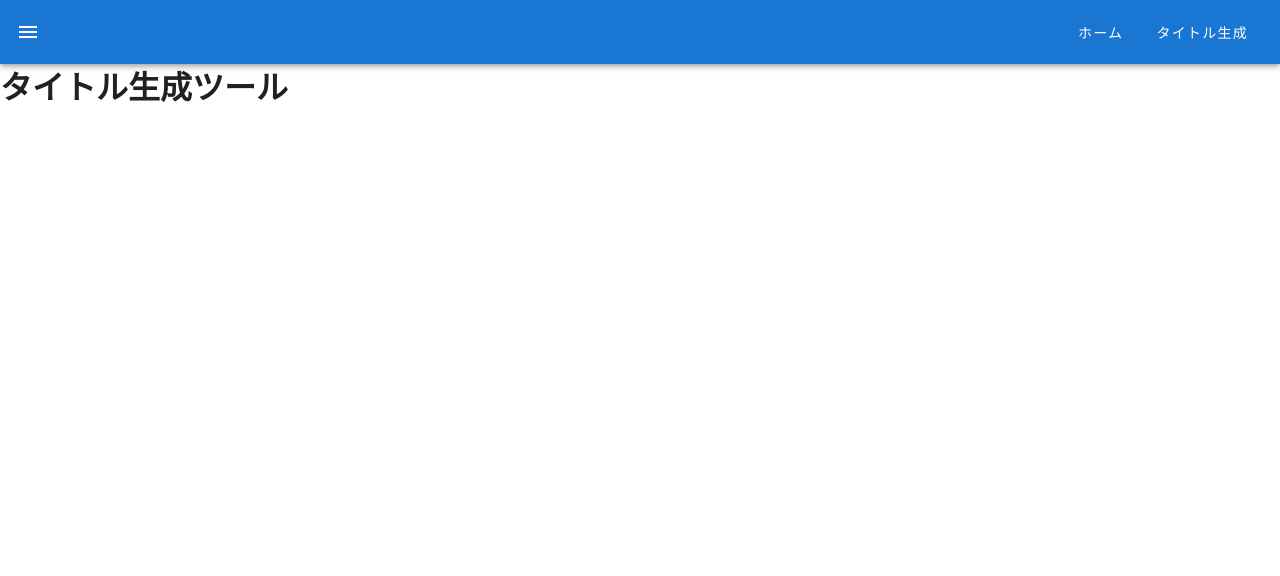
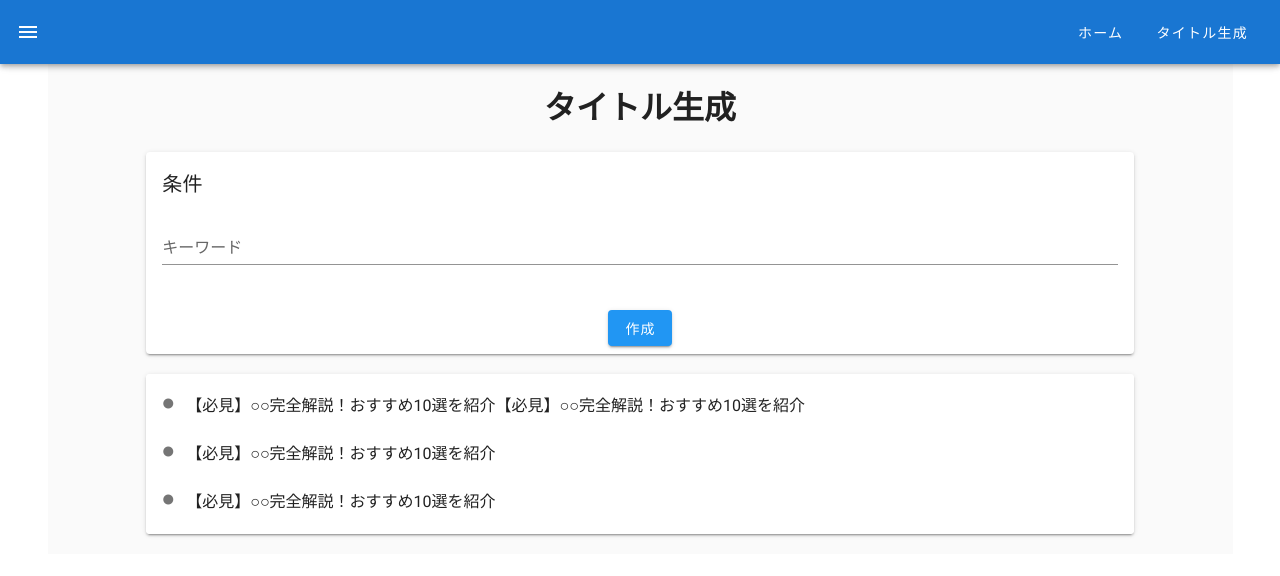
Before and after one commit to benzo-y/article-title-auto-creator, a Vue app: page /title_creater in a window 1280 px wide. Shown: the top 576 px of the page. Built offline with nearby package versions, Linux system fonts and the light colour scheme.

Commit message:
#4 タイトル生成画面のページレイアウトを仮実装

```diff
--- a/src/views/TitleCreater.vue
+++ b/src/views/TitleCreater.vue
@@ -1,7 +1,50 @@
 <template>
-  <div>
-    <h1>タイトル生成ツール</h1>
-  </div>
+  <v-container class="grey lighten-5">
+    <v-layout row wrap justify-center>
+      <v-flex lg12 xs12 mt-5 mb-5 class="text-center">
+        <h1>タイトル生成</h1>
+      </v-flex>
+      <v-flex lg10 xs10 mb-5>
+        <v-card>
+          <v-card-title>
+            条件
+          </v-card-title>
+            <v-card-text>
+            <v-form>
+              <v-text-field label="キーワード"></v-text-field>
+            </v-form>
+          </v-card-text>
+          <v-card-actions class="justify-center">
+            <v-btn color="info">作成</v-btn>
+          </v-card-actions>
+        </v-card>
+      </v-flex>
+      <v-flex lg10 xs10 mb-5>
+        <v-card>
+          <v-list>
+            <v-list-item>
+              <v-list-item-icon class="mr-0">
+                <v-icon x-small>mdi-checkbox-blank-circle</v-icon>
+              </v-list-item-icon>
+              <v-list-item-title>【必見】○○完全解説！おすすめ10選を紹介【必見】○○完全解説！おすすめ10選を紹介</v-list-item-title>
+            </v-list-item>
+            <v-list-item>
+              <v-list-item-icon class="mr-0">
+                <v-icon x-small>mdi-checkbox-blank-circle</v-icon>
+              </v-list-item-icon>
+              <v-list-item-title>【必見】○○完全解説！おすすめ10選を紹介</v-list-item-title>
+            </v-list-item>
+            <v-list-item>
+              <v-list-item-icon class="mr-0">
+                <v-icon x-small>mdi-checkbox-blank-circle</v-icon>
+              </v-list-item-icon>
+              <v-list-item-title>【必見】○○完全解説！おすすめ10選を紹介</v-list-item-title>
+            </v-list-item>
+          </v-list>
+        </v-card>
+      </v-flex>
+    </v-layout>
+  </v-container>
 </template>
 
 <script>
```
